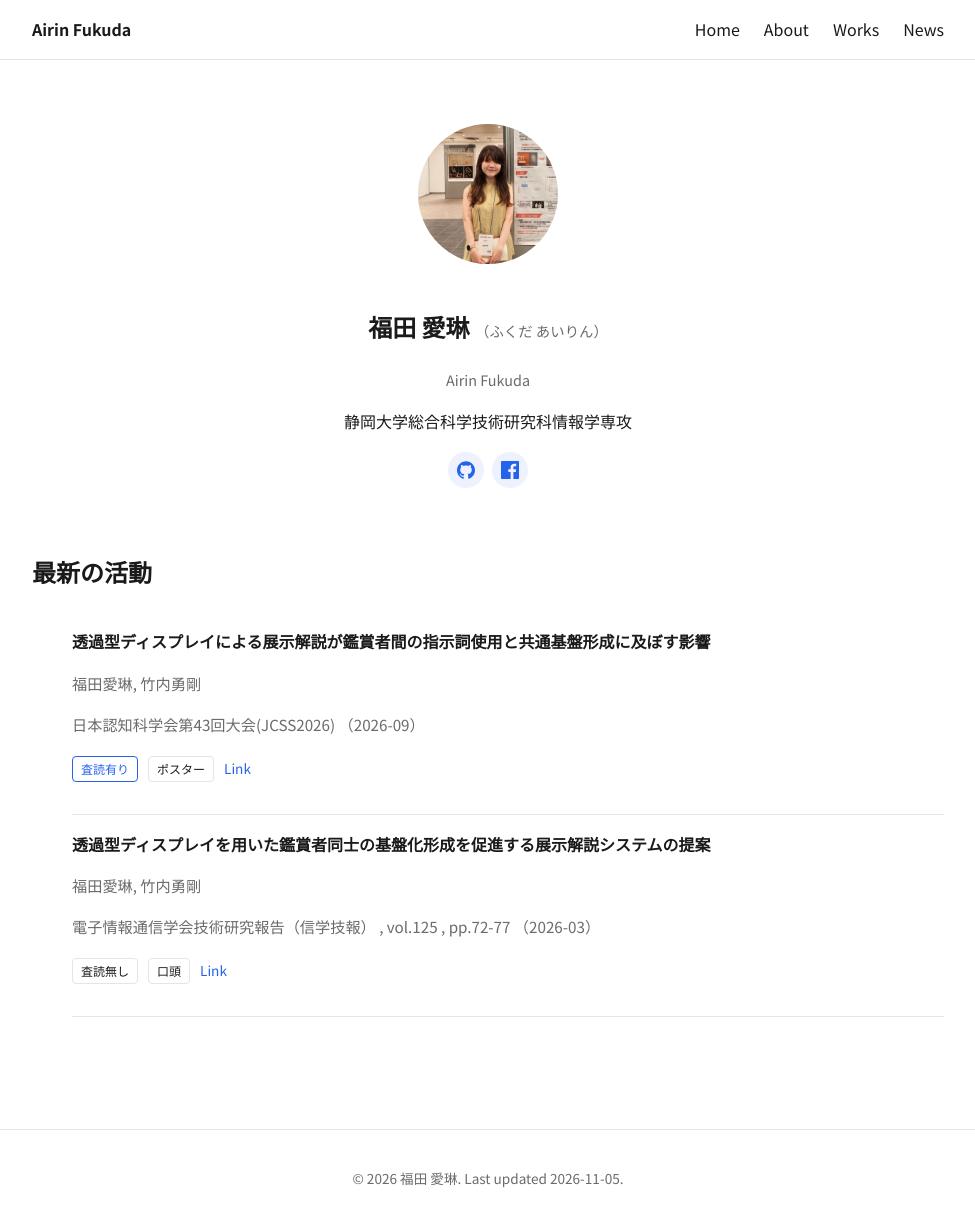
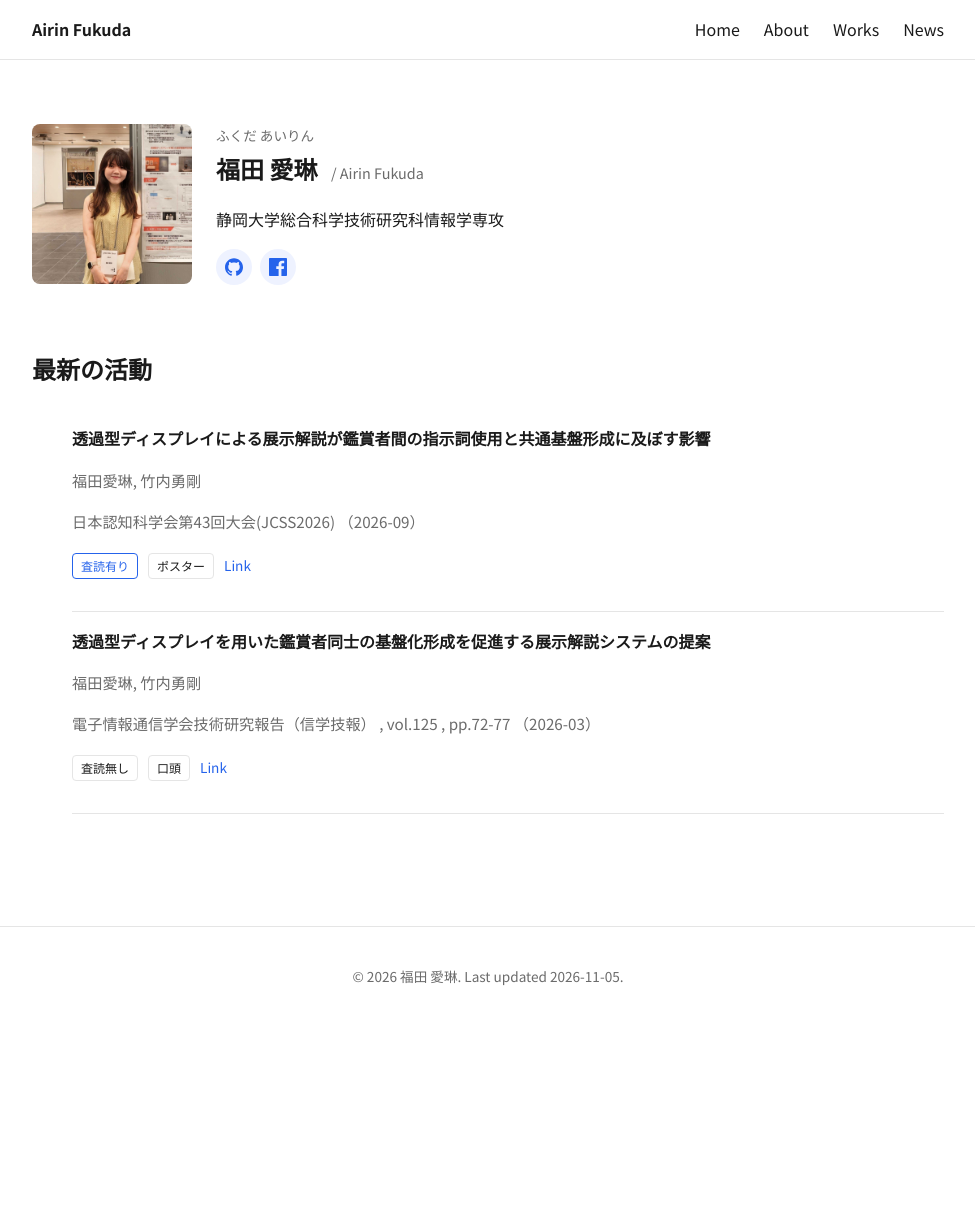
Before and after one commit to i2rin/i2rin.github.io, a Jekyll site: the page built from index.md, in a window 1280 px wide. Shown: the whole page, without its empty margins (152-1127 px from the left). Built offline with Jekyll 4.4.1, drawn with Linux system fonts in a browser that asks for light colours; after the commit the page ends 1025 px from its top, so only the background shows below that.

Commit message:
fix design

```diff
--- a/_includes/profile.html
+++ b/_includes/profile.html
@@ -1,10 +1,11 @@
 <section class="profile-card">
   <img class="profile-card__photo" src="{{ site.data.profile.photo | relative_url }}" alt="{{ site.data.profile.name_ja }}">
+  <div class="profile-card__info">
+    {% if site.data.profile.name_kana %}<p class="profile-card__kana">{{ site.data.profile.name_kana }}</p>{% endif %}
     <h1 class="profile-card__name">
       {{ site.data.profile.name_ja }}
-    {% if site.data.profile.name_kana %}<span class="profile-card__kana">（{{ site.data.profile.name_kana }}）</span>{% endif %}
+      {% if site.data.profile.name_romaji %}<span class="profile-card__romaji">/ {{ site.data.profile.name_romaji }}</span>{% endif %}
     </h1>
-  {% if site.data.profile.name_romaji %}<p class="profile-card__romaji">{{ site.data.profile.name_romaji }}</p>{% endif %}
     <p class="profile-card__affiliation">{{ site.data.profile.affiliation }}</p>
 
     {% if site.data.profile.keywords %}
@@ -34,4 +35,5 @@
       {% endfor %}
     </ul>
     {% endif %}
+  </div>
 </section>
--- a/assets/css/style.css
+++ b/assets/css/style.css
@@ -94,23 +94,40 @@ a:hover {
 
 /* Profile card */
 .profile-card {
-  text-align: center;
+  display: flex;
+  align-items: flex-start;
+  gap: 1.5rem;
   padding: 2rem 0;
 }
 
 .profile-card__photo {
-  width: 140px;
-  height: 140px;
-  border-radius: 50%;
+  width: 160px;
+  height: 160px;
+  border-radius: 8px;
   object-fit: cover;
-  margin-bottom: 1rem;
+  flex-shrink: 0;
 }
 
-.profile-card__kana,
+.profile-card__info {
+  flex: 1;
+  min-width: 0;
+}
+
+.profile-card__kana {
+  font-size: 0.85rem;
+  color: var(--color-muted);
+  margin: 0;
+}
+
+.profile-card__name {
+  margin: 0.1rem 0 0.5rem;
+}
+
 .profile-card__romaji {
   font-size: 0.9rem;
   color: var(--color-muted);
   font-weight: 400;
+  margin-left: 0.5rem;
 }
 
 .profile-card__keywords,
@@ -118,7 +135,6 @@ a:hover {
   list-style: none;
   display: flex;
   flex-wrap: wrap;
-  justify-content: center;
   gap: 0.5rem;
   padding: 0;
   margin: 0.75rem 0;
@@ -230,6 +246,17 @@ a:hover {
 
 /* Mobile */
 @media (max-width: 640px) {
+  .profile-card {
+    flex-direction: column;
+    align-items: center;
+    text-align: center;
+  }
+
+  .profile-card__keywords,
+  .profile-card__links {
+    justify-content: center;
+  }
+
   .nav-toggle {
     display: flex;
   }
```
Lines whose indentation alone changed are shown as unchanged.
